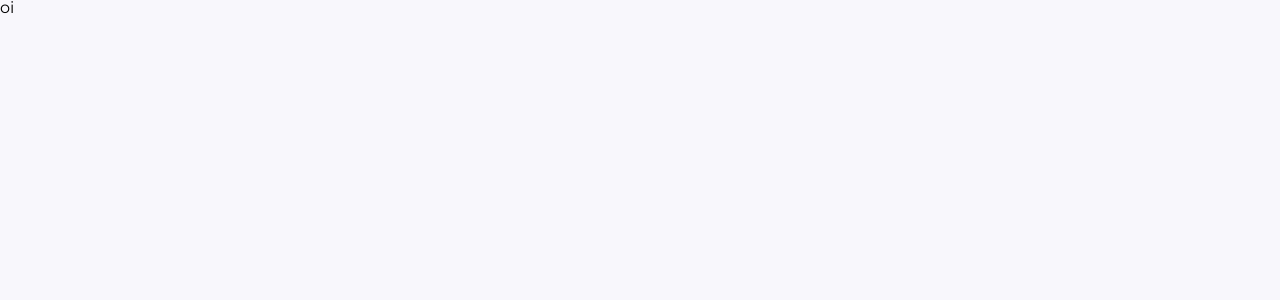
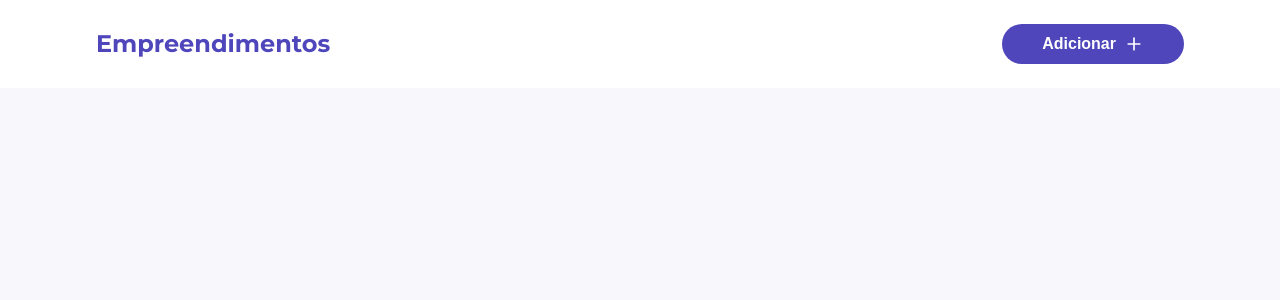
Before and after one commit to alexandrearaujoo/empreendimentos, a Next.js app: page / in a window 1280 px wide. Shown: the top 300 px of the page. Built offline with nearby package versions, Linux system fonts and the light colour scheme.

Commit message:
feat: add header and button components

```diff
--- a/package.json
+++ b/package.json
@@ -16,6 +16,7 @@
     "axios": "^1.4.0",
     "eslint": "8.45.0",
     "eslint-config-next": "13.4.12",
+    "lucide-react": "^0.263.1",
     "next": "13.4.12",
     "react": "18.2.0",
     "react-dom": "18.2.0",
--- a/src/app/layout.tsx
+++ b/src/app/layout.tsx
@@ -1,19 +1,20 @@
-import type { Metadata } from "next";
-import { Montserrat } from "next/font/google";
-import { Toaster } from "react-hot-toast";
+import type { Metadata } from 'next';
+import { Montserrat } from 'next/font/google';
+import { Toaster } from 'react-hot-toast';
 
-import StyledComponentsRegistry from "@/lib/registry";
-import Global from "@/styles/global";
+import StyledComponentsRegistry from '@/lib/registry';
+import Global from '@/styles/global';
+import Header from '@/components/Header';
 
-const montserrat = Montserrat({ subsets: ["latin"] });
+const montserrat = Montserrat({ subsets: ['latin'] });
 
 export const metadata: Metadata = {
-  title: "Create Next App",
-  description: "Generated by create next app",
+  title: 'Empreendimentos',
+  description: 'Generated by create next app'
 };
 
 export default function RootLayout({
-  children,
+  children
 }: {
   children: React.ReactNode;
 }) {
@@ -22,7 +23,10 @@ export default function RootLayout({
       <body className={montserrat.className}>
         <Global />
         <Toaster position="bottom-right" />
-        <StyledComponentsRegistry>{children}</StyledComponentsRegistry>
+        <StyledComponentsRegistry>
+          <Header />
+          {children}
+        </StyledComponentsRegistry>
       </body>
     </html>
   );
--- /dev/null
+++ b/src/components/Button/index.tsx
@@ -0,0 +1,17 @@
+import { ButtonHTMLAttributes } from 'react';
+import { ButtonStyled } from './styles';
+import { Plus } from 'lucide-react';
+
+interface ButtonProps extends ButtonHTMLAttributes<HTMLButtonElement> {
+  icon?: boolean;
+}
+
+const Button = ({ children, icon, ...rest }: ButtonProps) => {
+  return (
+    <ButtonStyled {...rest}>
+      {children} {icon && <Plus size={20} fill="white" />}
+    </ButtonStyled>
+  );
+};
+
+export default Button;
--- /dev/null
+++ b/src/components/Button/styles.ts
@@ -0,0 +1,22 @@
+'use client';
+
+import { styled } from 'styled-components';
+
+export const ButtonStyled = styled.button`
+  display: inline-flex;
+  padding: 0.625rem 2.5rem;
+  justify-content: flex-end;
+  align-items: center;
+  gap: 0.5rem;
+  font-size: 1rem;
+  border-radius: 4.4375rem;
+  background-color: #4f46bb;
+  color: #fff;
+  font-weight: 700;
+  border: none;
+  transition: 0.5s;
+
+  &:hover {
+    background-color: #8e85ff;
+  }
+`;
--- /dev/null
+++ b/src/components/Header/index.tsx
@@ -0,0 +1,11 @@
+import Button from "../Button";
+import { H1, HeaderStyled } from "./styles";
+
+const Header = () => {
+  return <HeaderStyled>
+    <H1>Empreendimentos</H1>
+    <Button icon>Adicionar</Button>
+  </HeaderStyled>
+}
+
+export default Header;
--- /dev/null
+++ b/src/components/Header/styles.ts
@@ -0,0 +1,32 @@
+'use client';
+
+import { styled } from 'styled-components';
+
+export const HeaderStyled = styled.header`
+  background-color: #fff;
+  position: fixed;
+  top: 0;
+  width: 100%;
+  padding: 0.5rem;
+  display: flex;
+  justify-content: space-between;
+  align-items: center;
+
+  @media screen and (min-width: 428px) {
+    padding: 1.5rem;
+  }
+  @media screen and (min-width: 768px) {
+    padding-inline: 6rem;
+  }
+`;
+export const H1 = styled.h1`
+  font-size: 1rem;
+  color: #4f46bb;
+  font-style: normal;
+  font-weight: 700;
+  line-height: 100%;
+
+  @media screen and (min-width: 428px) {
+    font-size: 1.5rem;
+  }
+`;
--- a/src/styles/global.ts
+++ b/src/styles/global.ts
@@ -39,7 +39,6 @@ export default createGlobalStyle`
         background-color: #F8F7FC;
         position: relative;
         height: 100vh;
-        display: flex;
         overflow-x: hidden;
     }
     button{
```
Also changed, not shown: 1 other file (tests, documents, lock files or other folders).
